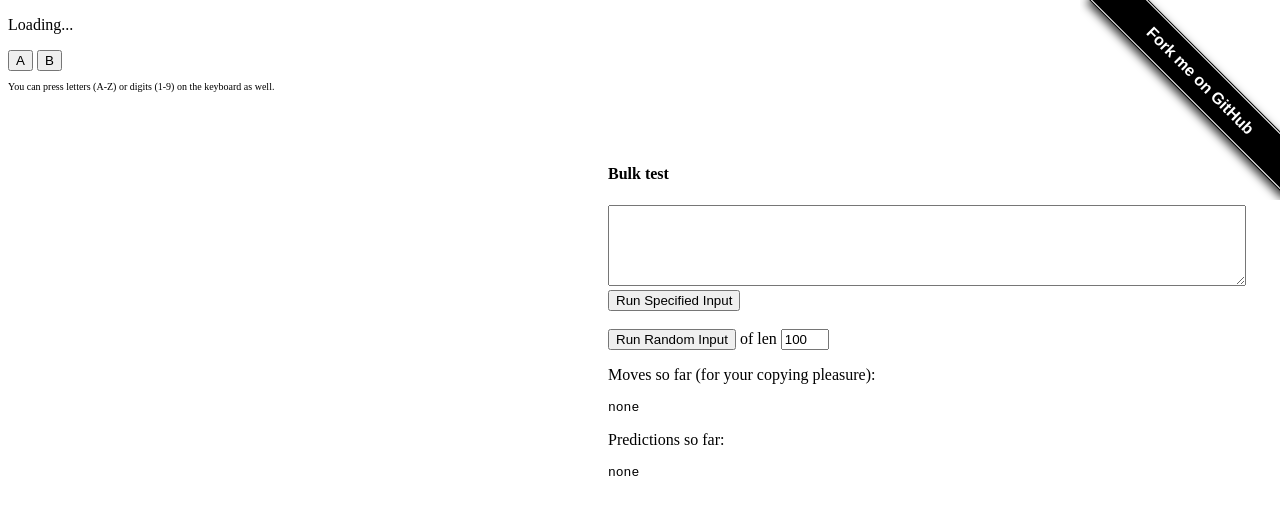
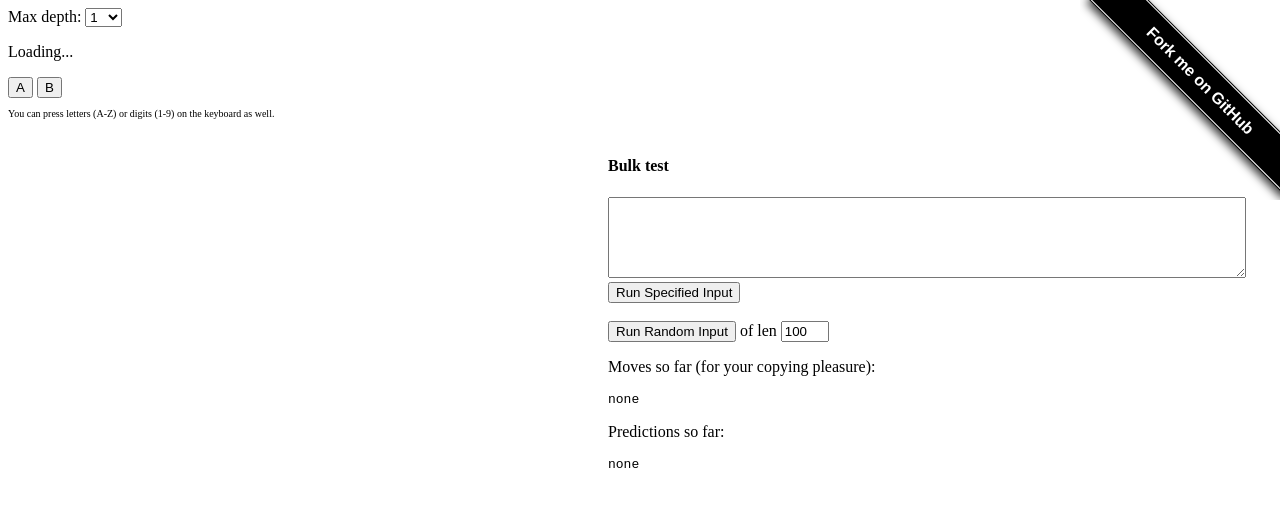
Before and after one commit to andreyvit/shannon-web, a plain HTML site: page index.html in a window 1280 px wide. Drawn offline with Linux system fonts and the light colour scheme; a script that the page names is missing.

Commit message:
Make maxDepth switchable

```diff
--- a/index.html
+++ b/index.html
@@ -28,6 +28,41 @@
         <pre id="predictions" style="word-wrap: break-word">none</pre>
     </section>
 
+    <div>
+        Max depth:
+        <select id="maxdepth">
+            <option value="1">1</option>
+            <option value="2">2</option>
+            <option value="3">3</option>
+            <option value="4">4</option>
+            <option value="5">5</option>
+            <option value="6">6</option>
+            <option value="7">7</option>
+            <option value="8">8</option>
+            <option value="9">9</option>
+            <option value="10">10</option>
+            <option value="11">11</option>
+            <option value="12">12</option>
+            <option value="13">13</option>
+            <option value="14">14</option>
+            <option value="15">15</option>
+            <option value="16">16</option>
+            <option value="17">17</option>
+            <option value="18">18</option>
+            <option value="19">19</option>
+            <option value="20">20</option>
+            <option value="21">21</option>
+            <option value="22">22</option>
+            <option value="23">23</option>
+            <option value="24">24</option>
+            <option value="25">25</option>
+            <option value="26">26</option>
+            <option value="27">27</option>
+            <option value="28">28</option>
+            <option value="29">29</option>
+        </select>
+    </div>
+
     <p id="message">Loading...</p>
     <div id="buttons">
         <button class="choice">A</button>
```
Also changed, not shown: 1 other file.
